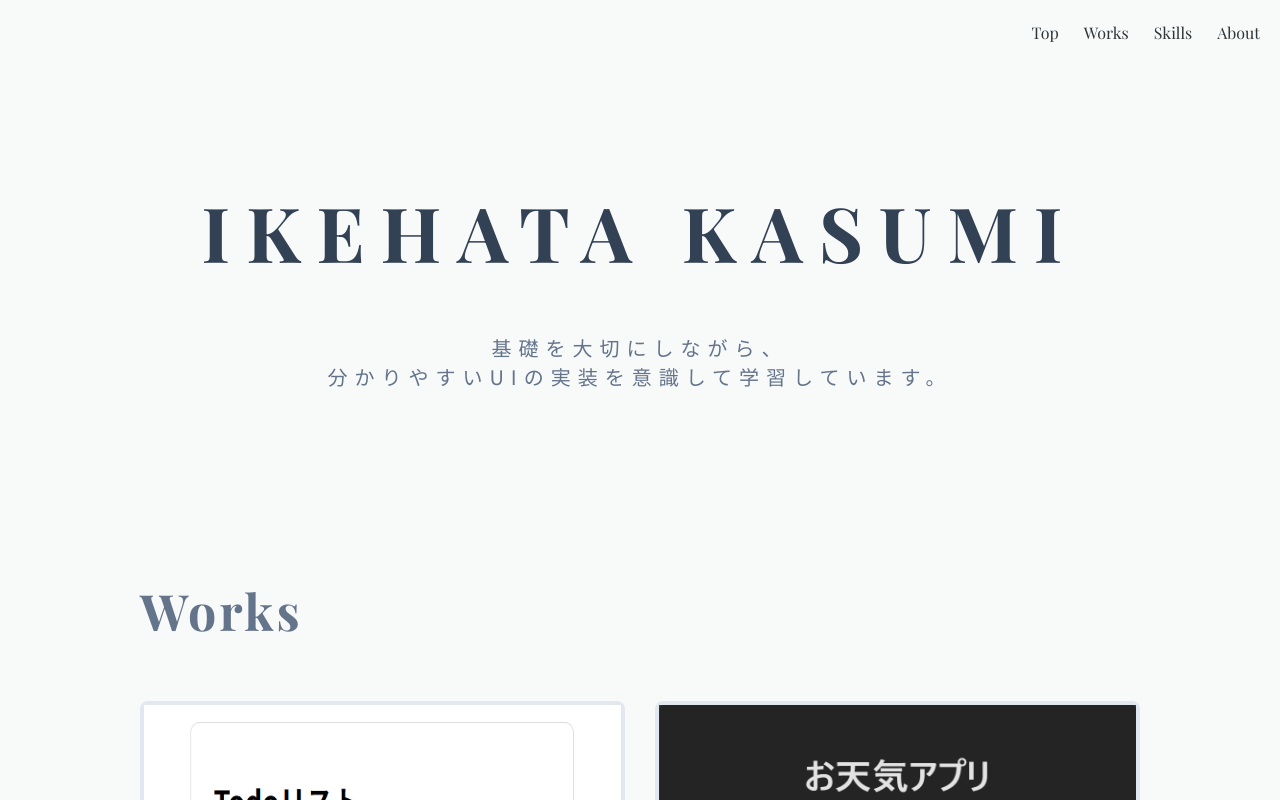
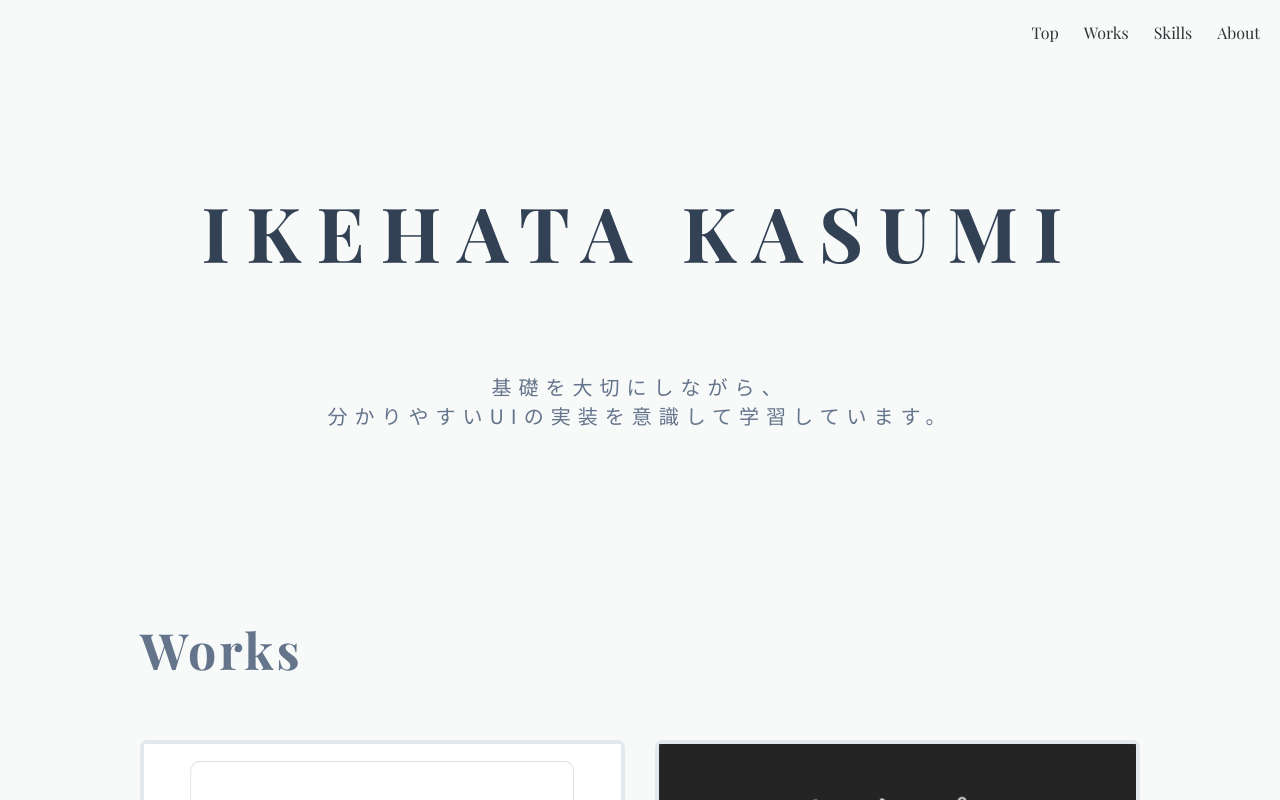
Before and after one commit to ikehatakasumi-del/myportfolio, a Next.js app: page / in a window 1280 px wide. Shown: the top 800 px of the page. Built offline with nearby package versions, Linux system fonts and the light colour scheme; a web font is replaced by a local one.

Commit message:
ヘッダーのレイアウト調整

```diff
--- a/app/components/Header.js
+++ b/app/components/Header.js
@@ -12,7 +12,7 @@ const Header = () => {
                 </p>
                 {/* 隠しチェックボックス　ハンバーガー チェックボックスハック*/}
                 <input type="checkbox" id="nav-check" className="nav-check"/>
-                {/* ハンバーガーの最初の三本線 */}
+                {/* ハンバーガーの最初の三本線  forで中身とインプットをつなぐ*/}
                 <label htmlFor="nav-check" className="nav-open">
                     <span></span>
                     <span></span>
--- a/app/globals.css
+++ b/app/globals.css
@@ -30,6 +30,7 @@ html, body {
 .header-text h1 {
     color: #334155;
     font-size: 76px;
+    margin-bottom: 90px;
     letter-spacing: 1rem;
     font-weight: bold;
     text-align: center;
@@ -216,6 +217,7 @@ h4 {
     color: white;
     background: #475569;
 }
+/* ↓これはメインの */
 .nav-check, .nav-open {
     display: none;
 }
```
